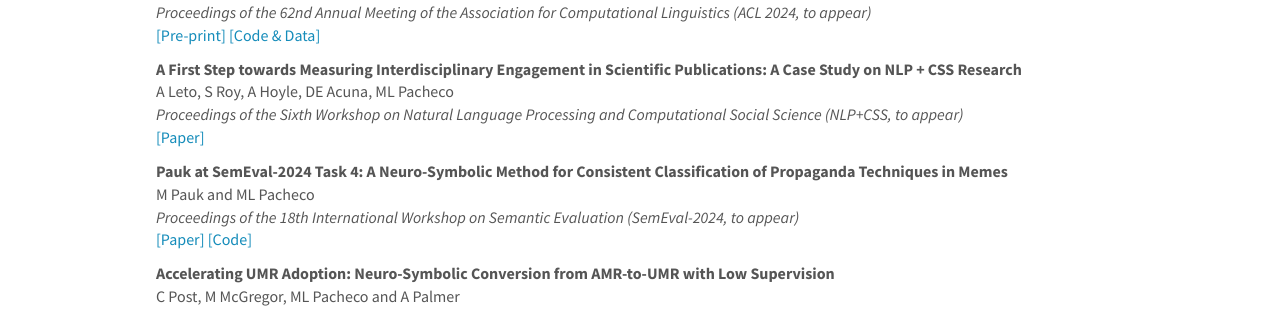
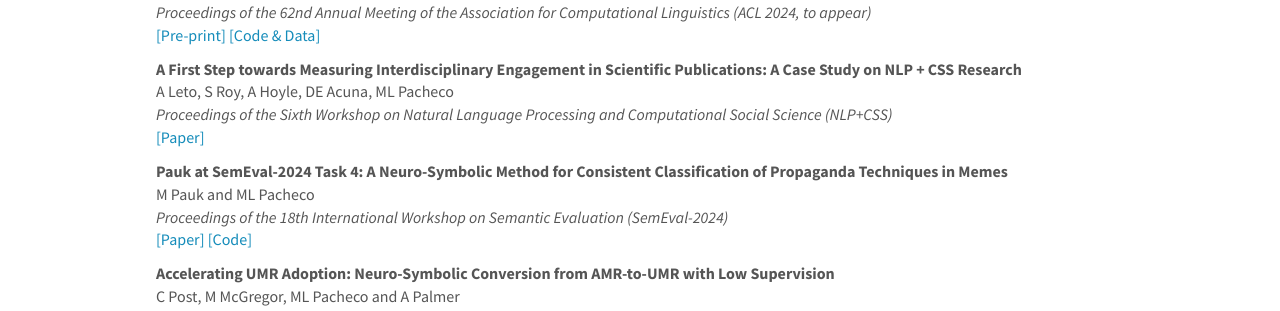
Before and after one commit to mlpacheco/mlpacheco.github.io, a Jekyll site: the page built from _pages/publications.md, in a window 1280 px wide and 900 px high. Shown: the part 238-549 px from the top of the window. Built offline with Jekyll 4.4.1, drawn with Linux system fonts in a browser that asks for light colours; nearby versions of some CDN libraries.

Commit message:
Update publist_2024.yml

```diff
--- a/_data/publist_2024.yml
+++ b/_data/publist_2024.yml
@@ -12,7 +12,7 @@
 
 - title: "A First Step towards Measuring Interdisciplinary Engagement in Scientific Publications: A Case Study on NLP + CSS Research"
   authors: A Leto, S Roy, A Hoyle, DE Acuna, ML Pacheco
-  venue: "Proceedings of the Sixth Workshop on Natural Language Processing and Computational Social Science (NLP+CSS, to appear)"
+  venue: "Proceedings of the Sixth Workshop on Natural Language Processing and Computational Social Science (NLP+CSS)"
   link:
     url: https://aclanthology.org/2024.nlpcss-1.11/
     display: \[Paper\]
@@ -21,7 +21,7 @@
 
 - title: "Pauk at SemEval-2024 Task 4: A Neuro-Symbolic Method for Consistent Classification of Propaganda Techniques in Memes"
   authors: M Pauk and ML Pacheco
-  venue: "Proceedings of the 18th International Workshop on Semantic Evaluation (SemEval-2024, to appear)"
+  venue: "Proceedings of the 18th International Workshop on Semantic Evaluation (SemEval-2024)"
   link:
     url: https://aclanthology.org/2024.semeval-1.204/
     display: \[Paper\]
```
